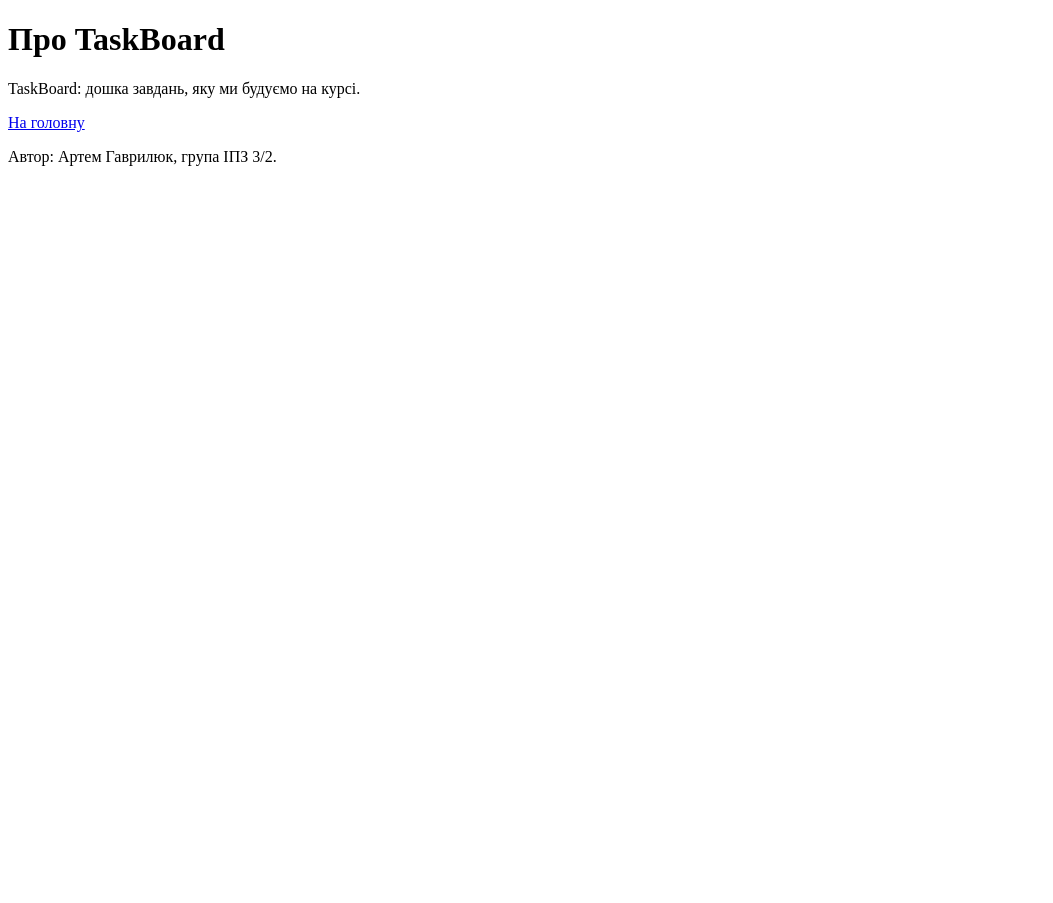
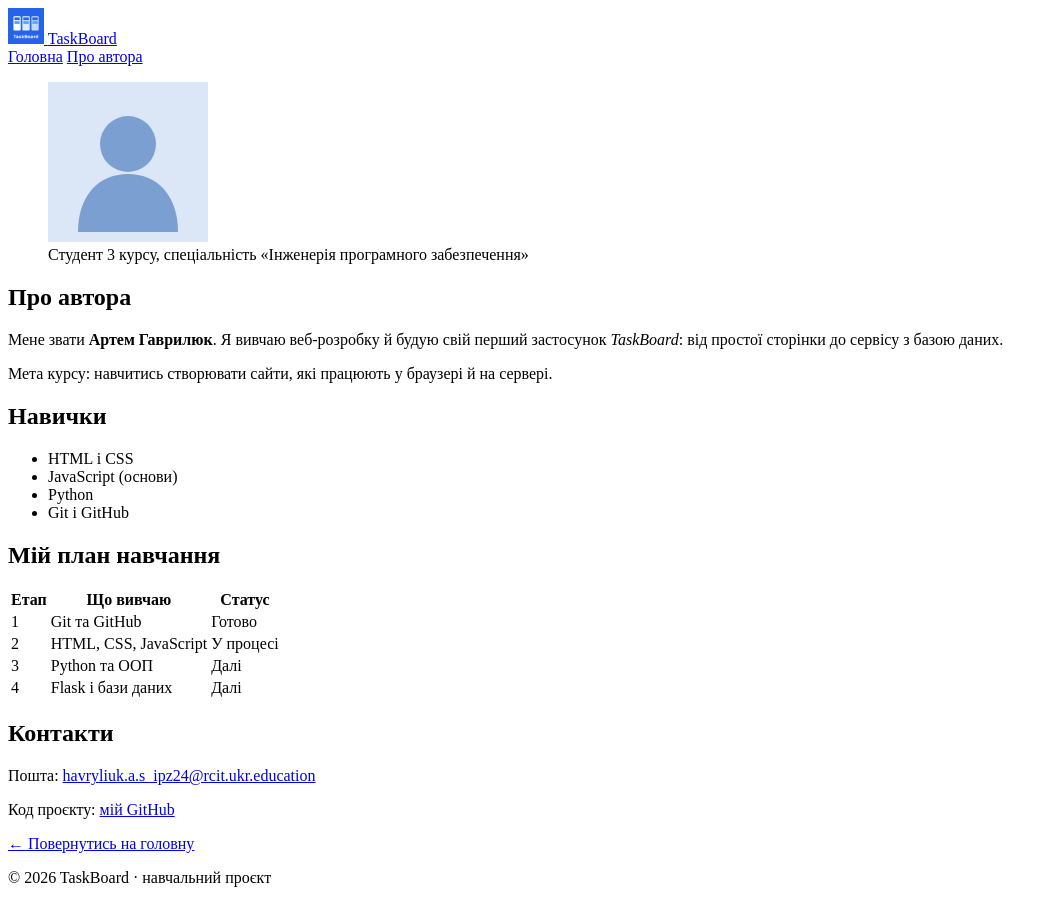
Before and after one commit to Artemius1111/taskboard, a plain HTML site: page about.html in a window 1280 px wide. Shown: the whole page, without its empty margins (0-1053 px from the left). Before the commit the page ends 800 px from the top, so only its background shows below. Drawn offline with Linux system fonts and the light colour scheme.

Commit message:
Додати сторінку Про автора

```diff
--- a/about.html
+++ b/about.html
@@ -2,12 +2,69 @@
 <html lang="uk">
 <head>
   <meta charset="UTF-8">
-  <title>Про проєкт</title>
+  <meta name="viewport" content="width=device-width, initial-scale=1.0">
+  <title>Про автора | TaskBoard</title>
 </head>
 <body>
-  <h1>Про TaskBoard</h1>
-  <p>TaskBoard: дошка завдань, яку ми будуємо на курсі.</p>
-  <a href="index.html">На головну</a>
-  <p>Автор: Артем Гаврилюк, група ІПЗ 3/2.</p>
+  <header class="site-header">
+    <a class="brand" href="index.html">
+      <img src="images/logo.png" alt="Логотип TaskBoard" width="36" height="36">
+      <span>TaskBoard</span>
+    </a>
+    <nav class="nav">
+      <a href="index.html">Головна</a>
+      <a href="about.html">Про автора</a>
+    </nav>
+  </header>
+
+  <main class="container">
+    <article class="card profile">
+      <figure>
+        <img src="images/avatar.svg" alt="Аватар автора" width="160" height="160">
+        <figcaption>Студент 3 курсу, спеціальність «Інженерія програмного забезпечення»</figcaption>
+      </figure>
+      <div class="profile-text">
+        <h1>Про автора</h1>
+        <p>Мене звати <strong>Артем Гаврилюк</strong>. Я вивчаю веб-розробку й будую свій перший застосунок <em>TaskBoard</em>: від простої сторінки до сервісу з базою даних.</p>
+        <p>Мета курсу: навчитись створювати сайти, які працюють у браузері й на сервері.</p>
+      </div>
+    </article>
+
+    <section class="card">
+      <h2>Навички</h2>
+      <ul>
+        <li>HTML і CSS</li>
+        <li>JavaScript (основи)</li>
+        <li>Python</li>
+        <li>Git і GitHub</li>
+      </ul>
+    </section>
+
+    <section class="card">
+      <h2>Мій план навчання</h2>
+      <table>
+        <thead>
+          <tr><th>Етап</th><th>Що вивчаю</th><th>Статус</th></tr>
+        </thead>
+        <tbody>
+          <tr><td>1</td><td>Git та GitHub</td><td>Готово</td></tr>
+          <tr><td>2</td><td>HTML, CSS, JavaScript</td><td>У процесі</td></tr>
+          <tr><td>3</td><td>Python та ООП</td><td>Далі</td></tr>
+          <tr><td>4</td><td>Flask і бази даних</td><td>Далі</td></tr>
+        </tbody>
+      </table>
+    </section>
+
+    <section class="card">
+      <h2>Контакти</h2>
+      <p>Пошта: <a href="mailto:havryliuk.a.s_ipz24@rcit.ukr.education">havryliuk.a.s_ipz24@rcit.ukr.education</a></p>
+      <p>Код проєкту: <a href="https://github.com/Artemius1111" target="_blank" rel="noopener">мій GitHub</a></p>
+      <p><a href="index.html">← Повернутись на головну</a></p>
+    </section>
+  </main>
+
+  <footer class="site-footer">
+    <p>&copy; 2026 TaskBoard · навчальний проєкт</p>
+  </footer>
 </body>
 </html>
```
Also changed, not shown: docs/links.html (added, +19 -0 lines).
